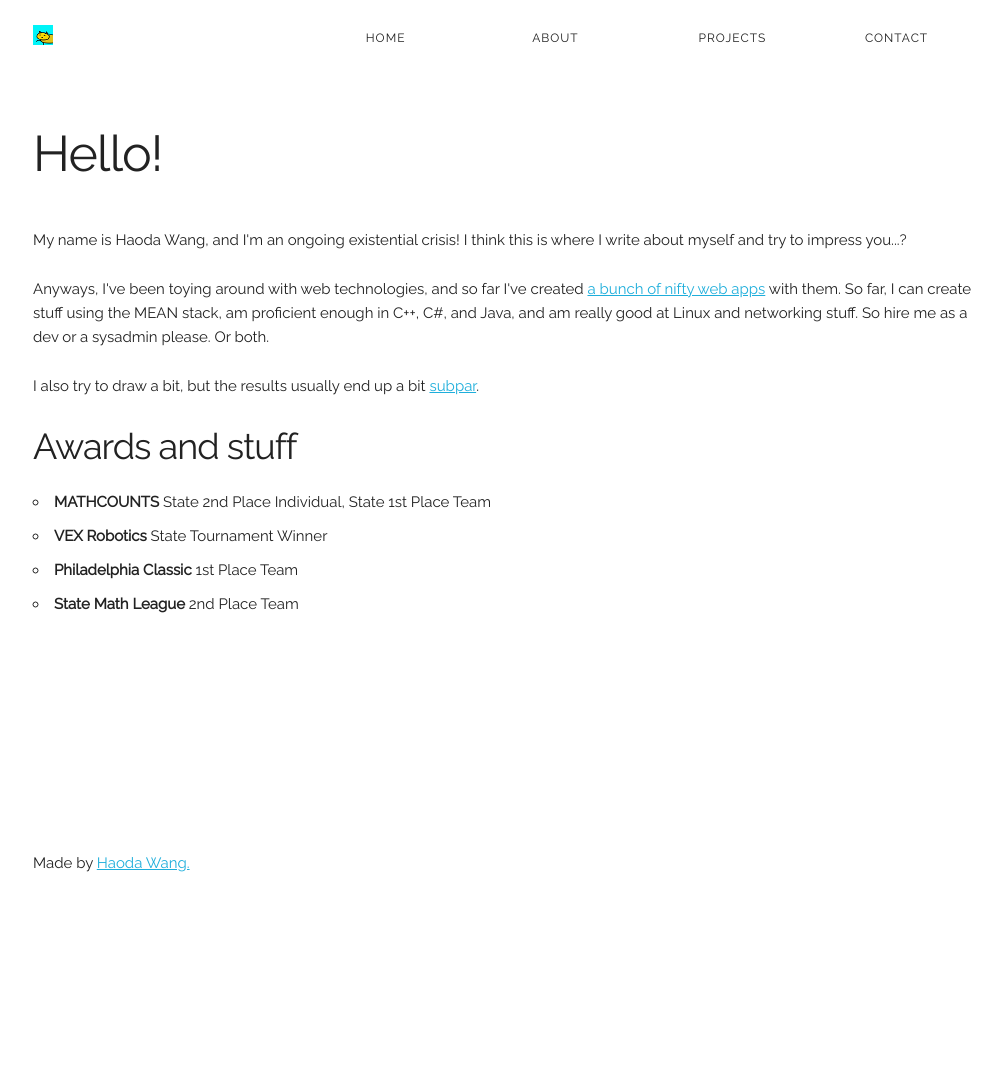
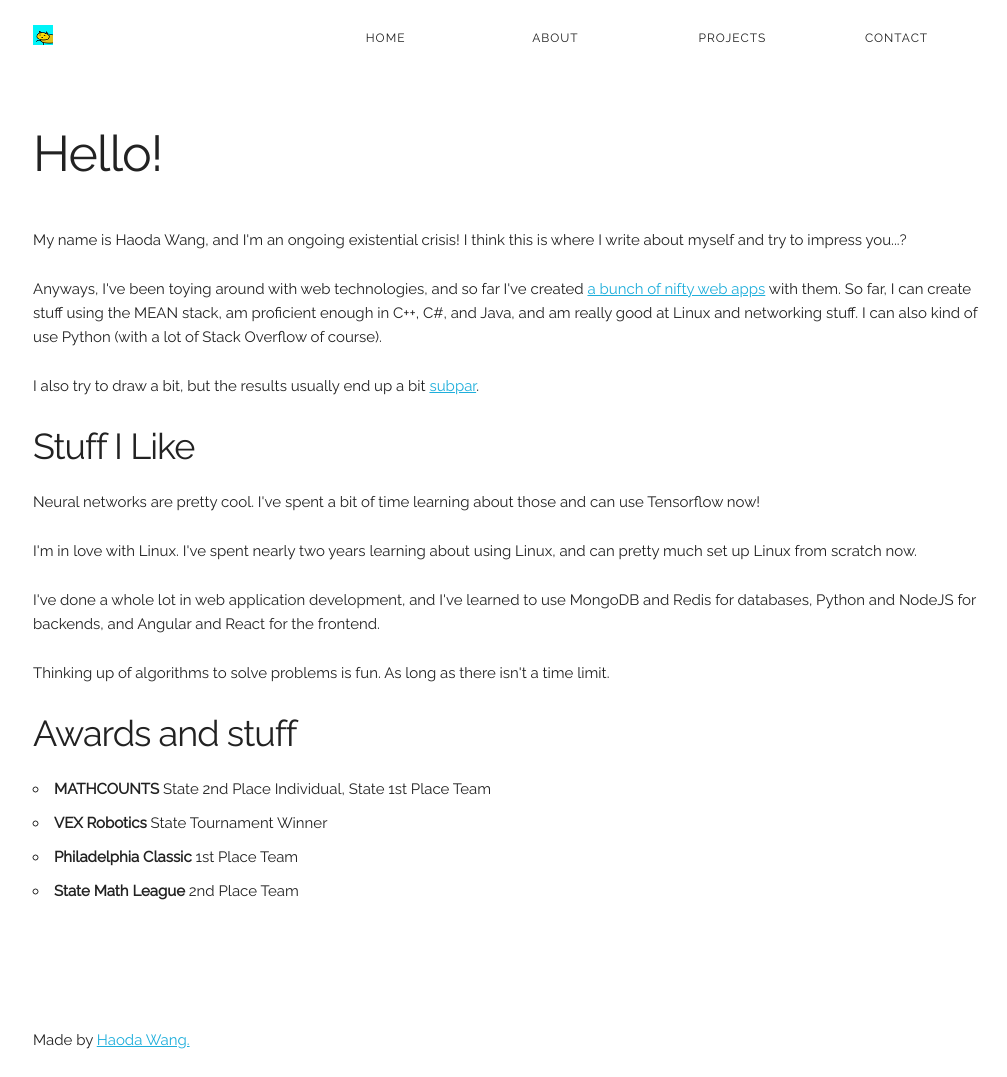
Before and after one commit to rootw4re/h313.github.io, a Jekyll site: the page built from about.html, in a window 1280 px wide. Shown: the whole page, without its empty margins (127-1134 px from the left). Built offline with Jekyll 4.4.1, drawn with Linux system fonts in a browser that asks for light colours; nearby versions of some CDN libraries; before the commit the page ends 900 px from its top, so only the background shows below that.

Commit message:
Update about.html

```diff
--- a/about.html
+++ b/about.html
@@ -9,8 +9,13 @@ permalink: /about
     <h1>Hello!</h1>
     <br>
     <p>My name is Haoda Wang, and I'm an ongoing existential crisis! I think this is where I write about myself and try to impress you...?</p>
-    <p>Anyways, I've been toying around with web technologies, and so far I've created <a href="/projects">a bunch of nifty web apps</a> with them. So far, I can create stuff using the MEAN stack, am proficient enough in C++, C#, and Java, and am really good at Linux and networking stuff. So hire me as a dev or a sysadmin please. Or both.</p>
+    <p>Anyways, I've been toying around with web technologies, and so far I've created <a href="/projects">a bunch of nifty web apps</a> with them. So far, I can create stuff using the MEAN stack, am proficient enough in C++, C#, and Java, and am really good at Linux and networking stuff. I can also kind of use Python (with a lot of Stack Overflow of course).</p>
     <p>I also try to draw a bit, but the results usually end up a bit <a href="https://sadbadlines.tumblr.com">subpar</a>.</p>
+    <h3>Stuff I Like</h3>
+    <p>Neural networks are pretty cool. I've spent a bit of time learning about those and can use Tensorflow now!</p>
+    <p>I'm in love with Linux. I've spent nearly two years learning about using Linux, and can pretty much set up Linux from scratch now.</p>
+    <p>I've done a whole lot in web application development, and I've learned to use MongoDB and Redis for databases, Python and NodeJS for backends, and Angular and React for the frontend.</p>
+    <p>Thinking up of algorithms to solve problems is fun. As long as there isn't a time limit.</p>
     <h3>Awards and stuff</h3>
     <ul>
       <li><b>MATHCOUNTS</b> State 2nd Place Individual, State 1st Place Team</li>
```
